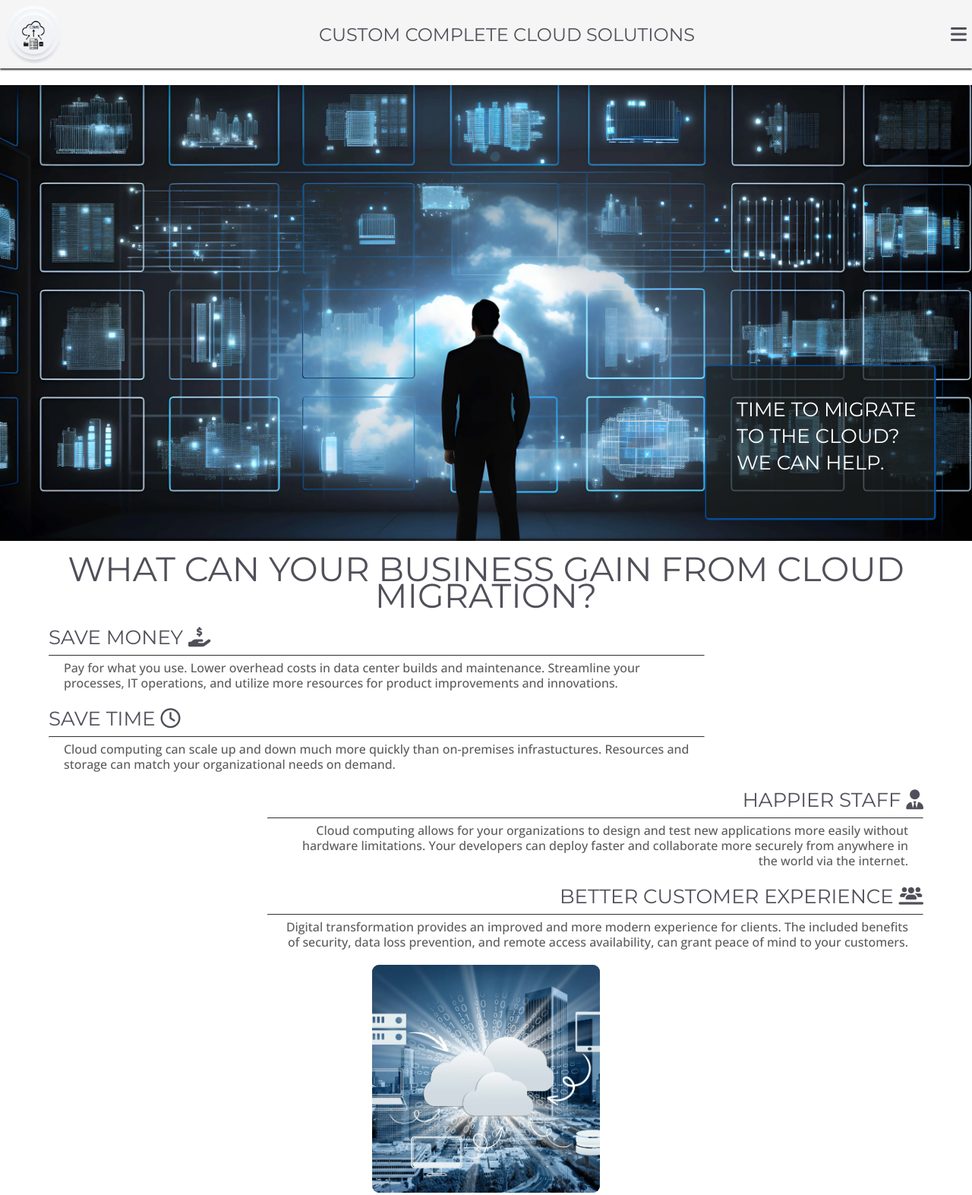
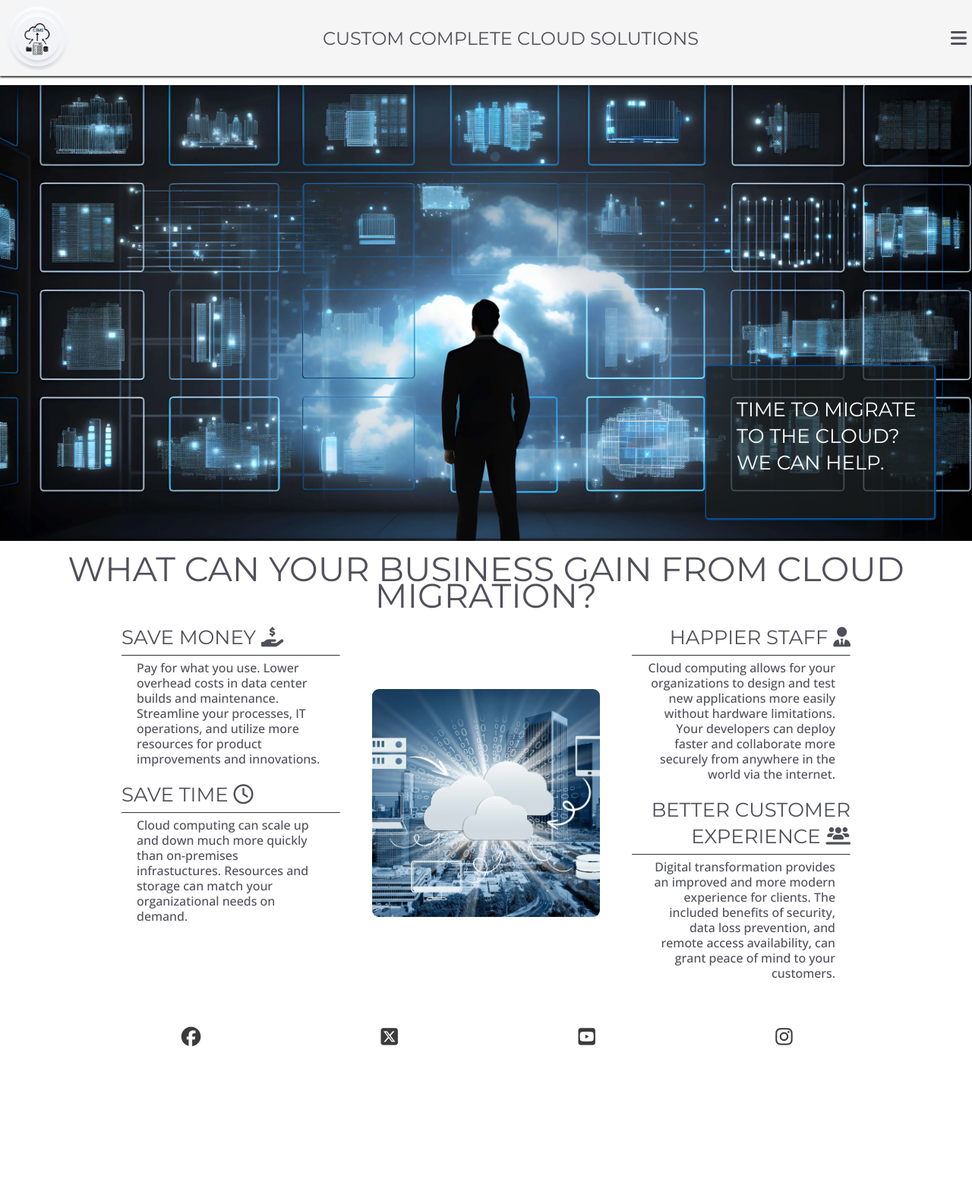
Before and after one commit to VCGithubCode/portfolio-project-1, a plain HTML site: page index.html in a window 1280 px wide. Shown: the top 1573 px of the page at 76% size. After the commit the page ends 1399 px from the top, so only its background shows below. Drawn offline with nearby package versions, Linux system fonts and the light colour scheme.

Commit message:
Fix missing CSS from merge

```diff
--- a/assets/css/style.css
+++ b/assets/css/style.css
@@ -13,7 +13,7 @@ body {
     display: flex;
     flex-direction: column;
     /* Generic project styles */
-    color: #5c5c5c;
+    color: #50505a;
     font-family: 'Open Sans', Arial, Helvetica, sans-serif;
 }
 
@@ -220,22 +220,6 @@ hr {
     color: #3a3a3a;
 }
 
-
-.logo-nav {
-    display: flex;
-    flex-direction: row;
-    align-items: center;
-}
-
-#c3ms-logo-image {
-    display: flex;
-    padding: 0;
-    margin: 0;
-    height: 5.625rem;
-    width: 5.625rem;
-    overflow: hidden;
-}
-
 .menu-text {
     display: flex;
     font-family: Montserrat, sans-serif;
@@ -313,3 +297,31 @@ hr {
     }
 }
 }
+
+@media screen and (min-width: 1200px) {
+    /* Cloud-Migration Section */
+    #pros {
+        display: flex;
+        flex-direction: row;
+    }
+
+    #pros > div {
+        flex: 1;
+    }
+
+    #cloud-migration-image {
+        order: 0
+    }
+
+    #pros-staff-clients {
+        order: 1;
+    }
+
+    #pros-staff-clients > div {
+        align-self: flex-start;
+    }
+
+    #pros-time-money > div {
+        align-self: flex-end;
+    }
+}
```
